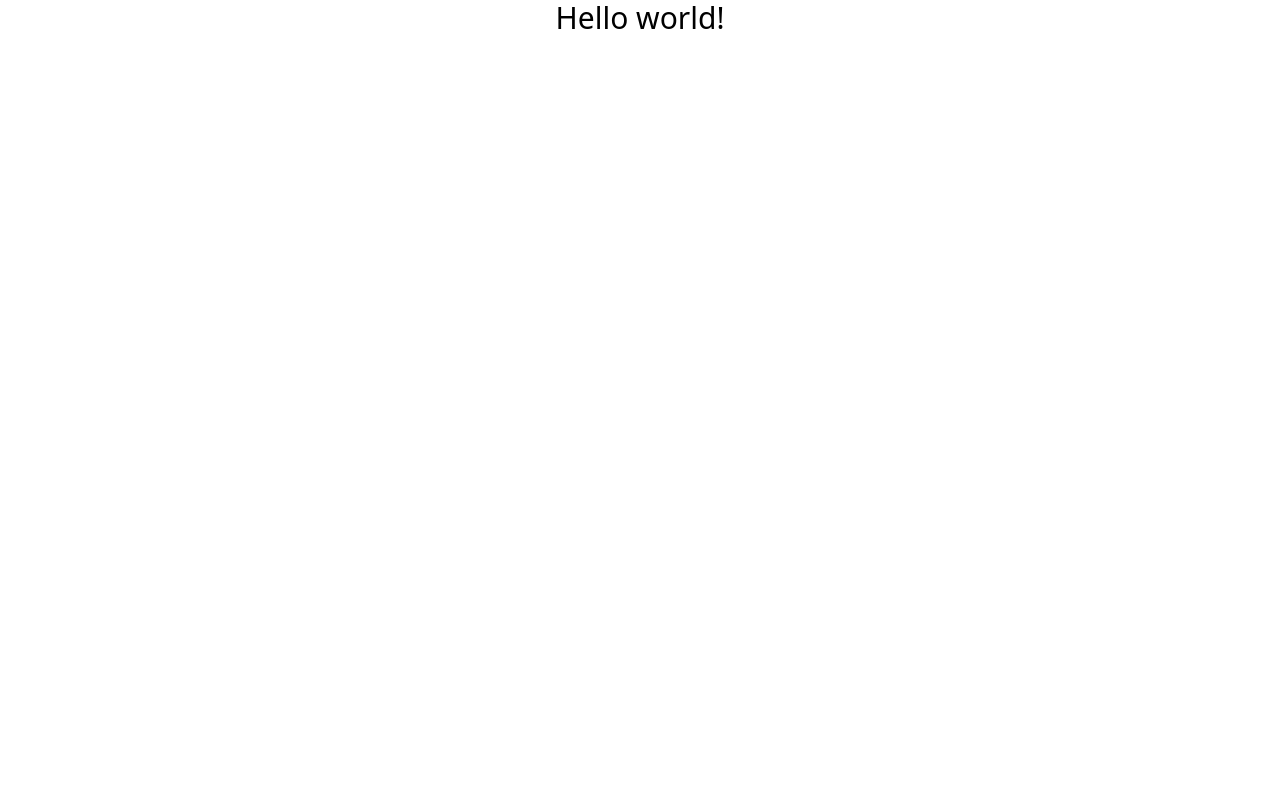
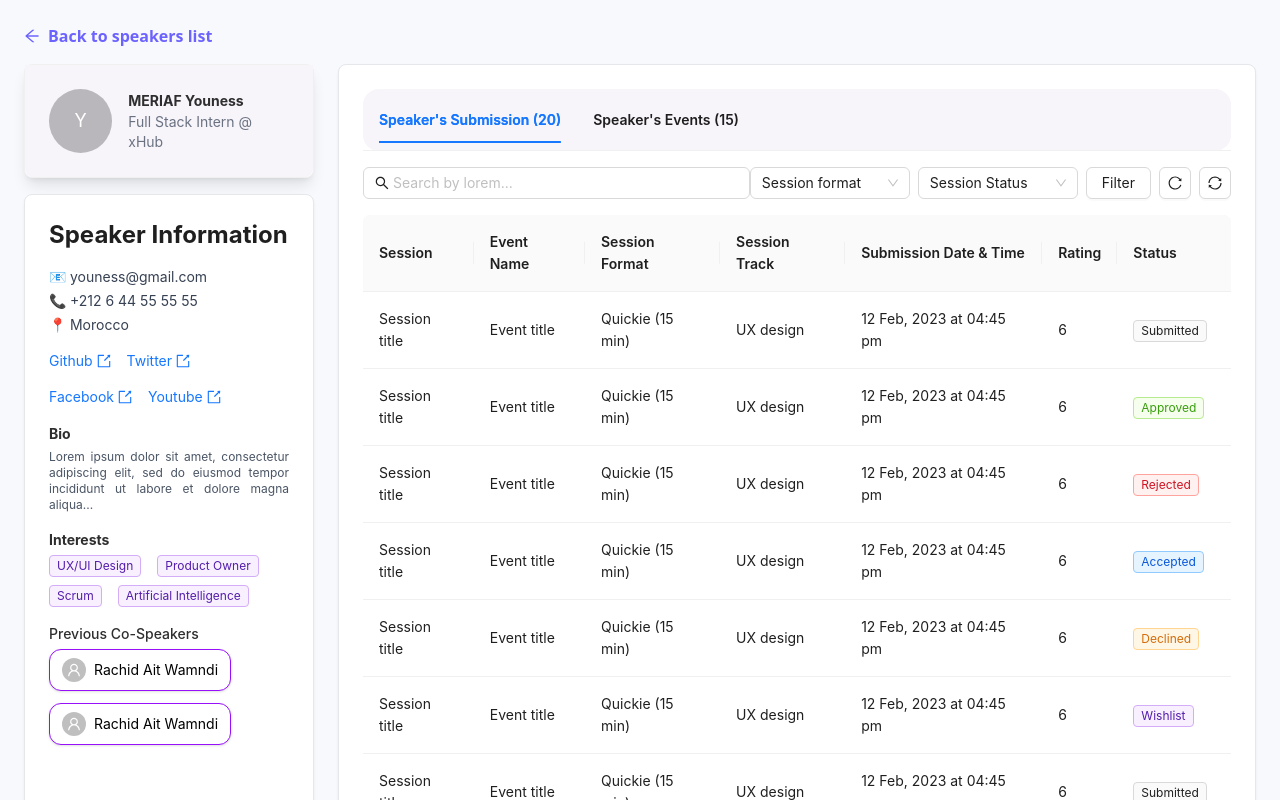
Before and after one commit to Vaelgard/CFP-Front, a React (Vite) app: page / in a window 1280 px wide. Shown: the top 800 px of the page. Built offline with nearby package versions, Linux system fonts and the light colour scheme.

Commit message:
Speaker list page

```diff
--- a/src/App.tsx
+++ b/src/App.tsx
@@ -1,7 +1,9 @@
+import SpeakerProfile from "./Speaker/SpeakerProfile"
+
 function App() {
   return (
     <>
-      <h1 className="text-3xl text-center"> Hello world!</h1>
+      <SpeakerProfile/>
     </>
   )
 }
--- /dev/null
+++ b/src/Speaker/SpeakerProfile.tsx
@@ -0,0 +1,201 @@
+import { Card, Tabs, Table, Button, Avatar, Tag, Input, Select } from 'antd';
+import { ArrowLeftOutlined, SearchOutlined, ReloadOutlined, SyncOutlined, UserOutlined, ExportOutlined } from '@ant-design/icons';
+import { ClassAttributes, HTMLAttributes, JSXElementConstructor, ReactElement, ReactNode, ReactPortal } from 'react';
+import { JSX } from 'react/jsx-runtime';
+
+const { TabPane } = Tabs;
+const { Option } = Select;
+
+const SpeakerProfile = () => {
+  const columns = [
+    {
+      title: 'Session',
+      dataIndex: 'session',
+      key: 'session',
+    },
+    {
+      title: 'Event Name',
+      dataIndex: 'event',
+      key: 'event',
+    },
+    {
+      title: 'Session Format',
+      dataIndex: 'format',
+      key: 'format',
+    },
+    {
+      title: 'Session Track',
+      dataIndex: 'track',
+      key: 'track',
+    },
+    {
+      title: 'Submission Date & Time',
+      dataIndex: 'datetime',
+      key: 'datetime',
+    },
+    {
+      title: 'Rating',
+      dataIndex: 'rating',
+      key: 'rating',
+    },
+    {
+      title: 'Status',
+      dataIndex: 'status',
+      key: 'status',
+      render: (status: string | number | bigint | boolean | ReactElement<unknown, string | JSXElementConstructor<any>> | Iterable<ReactNode> | Promise<string | number | bigint | boolean | ReactPortal | ReactElement<unknown, string | JSXElementConstructor<any>> | Iterable<ReactNode> | null | undefined> | null | undefined) => <Tag color={statusColors[status]}>{status}</Tag>,
+    },
+  ];
+
+  const statusColors = {
+    Submitted: 'default',
+    Approved: 'green',
+    Rejected: 'red',
+    Accepted: 'blue',
+    Declined: 'orange',
+    Wishlist: 'purple',
+  };
+
+  const data = new Array(14).fill(null).map((_, i) => ({
+    key: i,
+    session: `Session title`,
+    event: `Event title`,
+    format: 'Quickie (15 min)',
+    track: 'UX design',
+    datetime: '12 Feb, 2023 at 04:45 pm',
+    rating: '6',
+    status: ['Submitted', 'Approved', 'Rejected', 'Accepted', 'Declined', 'Wishlist'][i % 6],
+  }));
+
+  const customTableHeader = {
+    header: {
+      row: (props: JSX.IntrinsicAttributes & ClassAttributes<HTMLTableRowElement> & HTMLAttributes<HTMLTableRowElement>) => <tr {...props} className="bg-[#F7F4FA]" />,
+    },
+  };
+
+  return (
+    <>
+      <div className="p-6 bg-[#f8f9fc] min-h-screen font-sans">
+        <div className="flex items-center text-[#6c63ff] mb-4 cursor-pointer">
+          <ArrowLeftOutlined className="mr-2" />
+          <span className="text-md font-semibold">Back to speakers list</span>
+        </div>
+
+        <div className="grid grid-cols-4 gap-6">
+          <div className="flex flex-col h-full">
+            <div className="mb-4">
+            <Card
+              className="shadow-lg rounded-2xl border border-gray-200"
+              bodyStyle={{ backgroundColor: '#F7F4FA' }}
+            >
+              <div className="flex items-center gap-4">
+                <Avatar size={64} className="bg-[#6c63ff] text-white">Y</Avatar>
+                <div>
+                  <div className="font-bold text-[#2e2e2e]">MERIAF Youness</div>
+                  <div className="text-sm text-gray-500">Full Stack Intern @ xHub</div>
+                </div>
+              </div>
+            </Card>
+            </div>
+
+            <Card className="shadow-lg rounded-2xl border border-gray-200 flex-grow p-4" bordered={false}>
+              <div className="flex flex-col items-start text-left space-y-4">
+                <h1 className='text-2xl font-bold'>Speaker Information</h1>
+                <div className="space-y-1">
+                  <p className="text-sm text-gray-700">📧 youness@gmail.com</p>
+                  <p className="text-sm text-gray-700">📞 +212 6 44 55 55 55</p>
+                  <p className="text-sm text-gray-700">📍 Morocco</p>
+                </div>
+
+                <div className="text-sm text-[#6c63ff] space-y-1">
+                  <div className="flex flex-wrap gap-4">
+                    <a href="#" className="flex items-center gap-1">Github <ExportOutlined /></a>
+                    <a href="#" className="flex items-center gap-1">Twitter <ExportOutlined /></a>
+                    <a href="#" className="flex items-center gap-1">Facebook <ExportOutlined /></a>
+                    <a href="#" className="flex items-center gap-1">Youtube <ExportOutlined /></a>
+                  </div>
+                </div>
+
+                <div>
+                  <strong className="text-[#2e2e2e]">Bio</strong>
+                  <p className="text-xs mt-1 text-justify text-gray-600">
+                    Lorem ipsum dolor sit amet, consectetur adipiscing elit, sed do eiusmod tempor incididunt ut labore et dolore magna aliqua...
+                  </p>
+                </div>
+
+                <div>
+                  <strong className="text-[#2e2e2e]">Interests</strong>
+                  <div className="flex flex-wrap gap-2 mt-1">
+                    <Tag color="purple">UX/UI Design</Tag>
+                    <Tag color="purple">Product Owner</Tag>
+                    <Tag color="purple">Scrum</Tag>
+                    <Tag color="purple">Artificial Intelligence</Tag>
+                  </div>
+                </div>
+
+                <div>
+                  <p className="font-medium text-[#2e2e2e] mb-1">Previous Co-Speakers</p>
+                  <div className="flex flex-wrap gap-3">
+                    {[...Array(2)].map((_, idx) => (
+                      <div
+                        key={idx}
+                        className="flex items-center bg-white border border-purple-600 rounded-xl px-3 py-2 gap-2 shadow-sm"
+                      >
+                        <Avatar size="small" icon={<UserOutlined />} className="bg-[#6c63ff] text-white" />
+                        <span className="text-sm text-black">Rachid Ait Wamndi</span>
+                      </div>
+                    ))}
+                  </div>
+                </div>
+              </div>
+            </Card>
+          </div>
+
+          <Card className="col-span-3 shadow-lg rounded-2xl border border-gray-200" bordered={false}>
+            <Tabs defaultActiveKey="1"  tabBarStyle={{ backgroundColor: '#F7F4FA', borderRadius: '1rem', padding: '0.5rem 1rem' }}>
+              <TabPane tab={<span className="font-semibold ">Speaker's Submission (20)</span>} key="1" >
+                <div className="flex items-center justify-between mb-4">
+                  <Input prefix={<SearchOutlined />} placeholder="Search by lorem..." className="w-1/3 rounded-md" />
+                  <div className="flex gap-2">
+                    <Select defaultValue="Session format" className="w-40">
+                      <Option value="Quickie">Quickie (15 min)</Option>
+                    </Select>
+                    <Select defaultValue="Session Status" className="w-40">
+                      <Option value="Accepted">Accepted</Option>
+                      <Option value="Submitted">Submitted</Option>
+                      <Option value="Approved">Approved</Option>
+                    </Select>
+                    <Button className="bg-[#6c63ff] text-white border-none">Filter</Button>
+                    <Button icon={<ReloadOutlined />} />
+                    <Button icon={<SyncOutlined />} />
+                  </div>
+                </div>
+                <Table columns={columns} dataSource={data} pagination={{ pageSize: 10 }} components={customTableHeader} />
+              </TabPane>
+              <TabPane tab={<span className="font-semibold">Speaker's Events (15)</span>} key="2">
+                <div className="flex items-center justify-between mb-4">
+                  <Input prefix={<SearchOutlined />} placeholder="Search by lorem..." className="w-1/3 rounded-md" />
+                  <div className="flex gap-2">
+                    <Select defaultValue="Session format" className="w-40">
+                      <Option value="Quickie">Quickie (15 min)</Option>
+                    </Select>
+                    <Select defaultValue="Session Status" className="w-40">
+                      <Option value="Accepted">Accepted</Option>
+                      <Option value="Submitted">Submitted</Option>
+                      <Option value="Approved">Approved</Option>
+                    </Select>
+                    <Button className="bg-[#6c63ff] text-white border-none">Filter</Button>
+                    <Button icon={<ReloadOutlined />} />
+                    <Button icon={<SyncOutlined />} />
+                  </div>
+                </div>
+                <Table columns={columns} dataSource={data} pagination={{ pageSize: 10 }} components={customTableHeader} />
+              </TabPane>
+            </Tabs>
+          </Card>
+        </div>
+      </div>
+    </>
+  );
+};
+
+export default SpeakerProfile;
```
Also changed, not shown: src/assets/react.svg (added).
